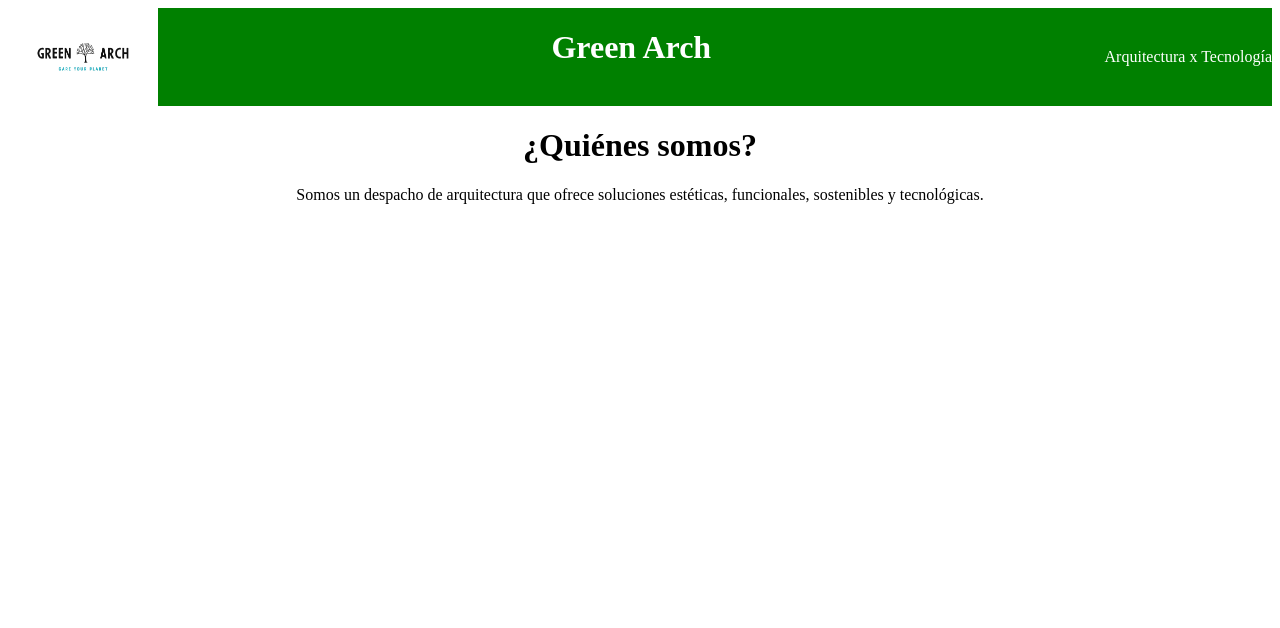
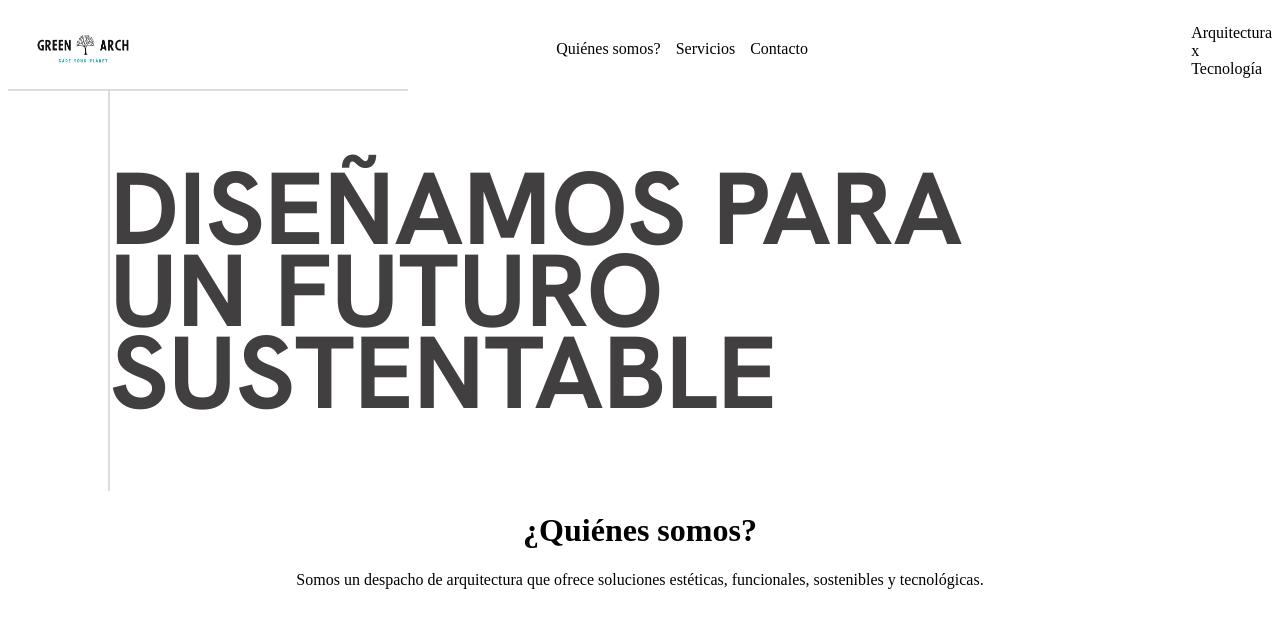
Before and after one commit to betocastaneda095/greenArch, a plain HTML site: page index.html in a window 1280 px wide. Drawn offline with Linux system fonts and the light colour scheme.

Commit message:
modified index.html -slogan, quiénes somos- modified .css -fonts, flexbox added tocontent class-

```diff
--- a/index.html
+++ b/index.html
@@ -8,20 +8,34 @@
         <link rel="icon" href="img/green_arch_logo_1.png" sizes="any">
         <meta name="keywords" content="Green Arch, arquitectura, diseño, construcción, sostenibilidad, tecnología">
         <link rel="stylesheet" href="styles/style.css">
+        <link rel="preconnect" href="https://fonts.googleapis.com">
+        <link rel="preconnect" href="https://fonts.gstatic.com" crossorigin>
+        <link href="https://fonts.googleapis.com/css2?family=Hanken+Grotesk:wght@400;500;600;700&display=swap" rel="stylesheet">
         <!--Falta agregar Stylesheet y Scripts -->
         <title>Green Arch - Arquitectura</title>
     <body>
         <header>
             <div class="name">
                 <img src="img/green_arch_logo_1.png" alt="Logo de Green Arch" class="logo">  <!-- Agregar logo y carpeta de img*/ -->
-                <h1>Green Arch</h1>
+                <div class="menu">
+                    <p>Quiénes somos?</p>
+                    <p>Servicios</p>
+                    <p>Contacto</p>
+                </div>
                 <div class="subname">
-                    Arquitectura x Tecnología
+                    <p>Arquitectura <br> x <br> Tecnología</p>
                 </div>
-            </div>
         </header>
 
+        <div class="line-v">
+        </div>
+
         <div class="content">
+            <div class="slogan">
+                <div class="line-h">
+                </div>
+                <h1>DISEÑAMOS PARA <br> UN FUTURO <br>SUSTENTABLE</h1>
+            </div>
             <div class="presentacion">
                 <h1>¿Quiénes somos?</h1>
                 <p>Somos un despacho de arquitectura que ofrece soluciones estéticas, funcionales, sostenibles y tecnológicas.</p>
--- a/styles/style.css
+++ b/styles/style.css
@@ -1,11 +1,16 @@
+
+
  .name {
-    background-color: green;
-    color: white;
+    background-color: white;
+    color: black;
+    height: 81px;
     justify-content: space-between;
     display: flex;
+
  }
 
  .subname {
+
   align-content: center;
  }
 
@@ -14,12 +19,53 @@
   object-fit: cover;
  }
 
+ .menu {
+
+   justify-content:center;
+   align-items: center;
+   display:flex;
+ }
+ .menu p {
+   margin-left:15px;
+ }
+
+ .line-v {
+   height: 2px;
+   width: 400px;
+   background: #ddd;
+ }
+
+
  .content {
 
   display: flex;
   flex-direction: column;
  }
 
+
+
+ .content .slogan h1 {
+
+   font-size: 120px;
+   line-height:0.80;
+   font-size: clamp(40px, 8vw, 140px);
+   color: #413f3f;
+   font-family:"Hanken Grotesk", Inter, Manrope, Georgia, Serif ;
+ }
+ .slogan {
+   margin-left: 100px;
+   align-items: center;
+   justify-content: flex-start;
+   display:flex;
+ }
+
+
+ .line-h {
+   width: 2px;
+   height: 400px;
+   background: #ddd;
+ }
+
  .presentacion {
   text-align: center;
  }
```
